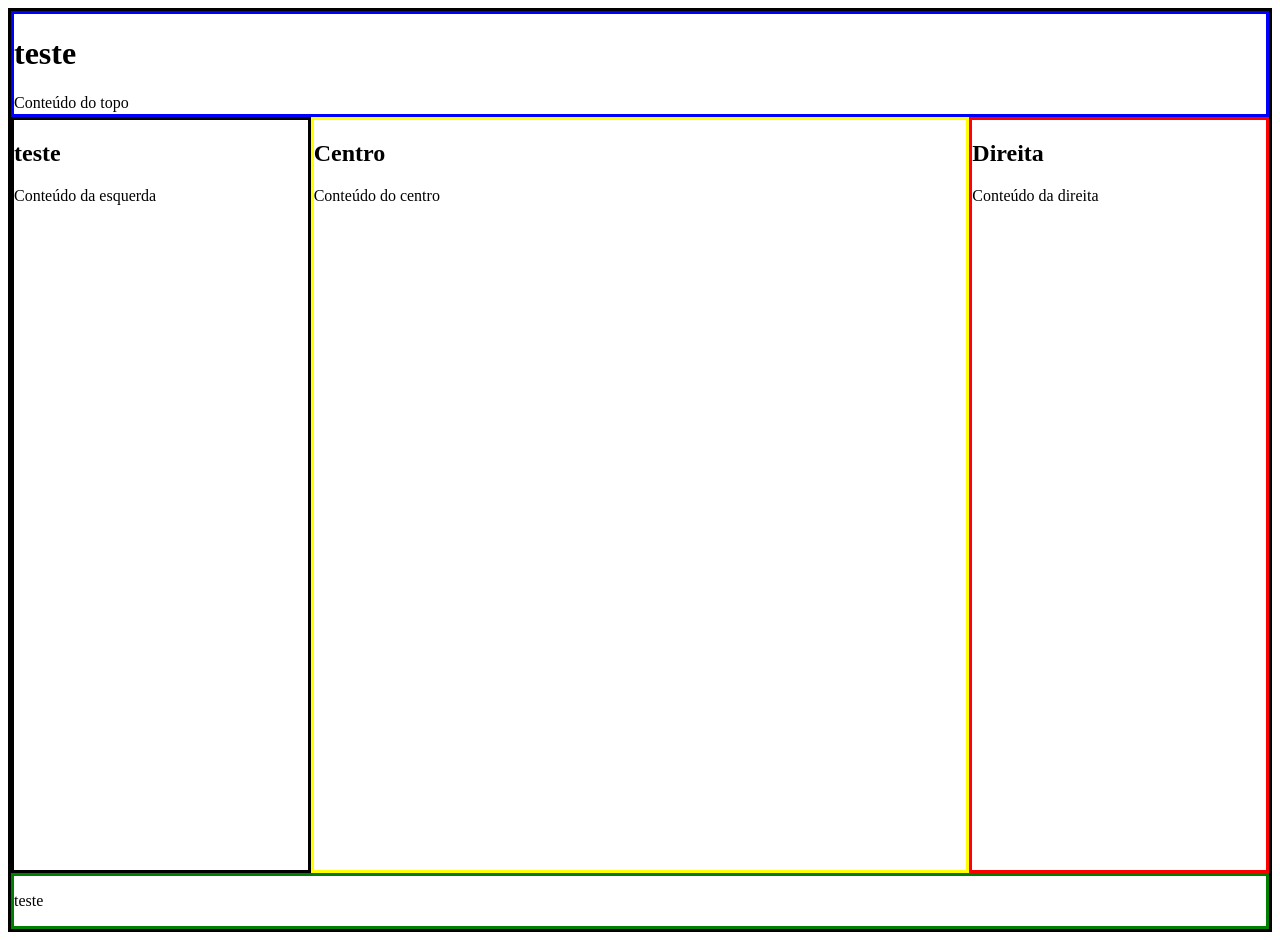
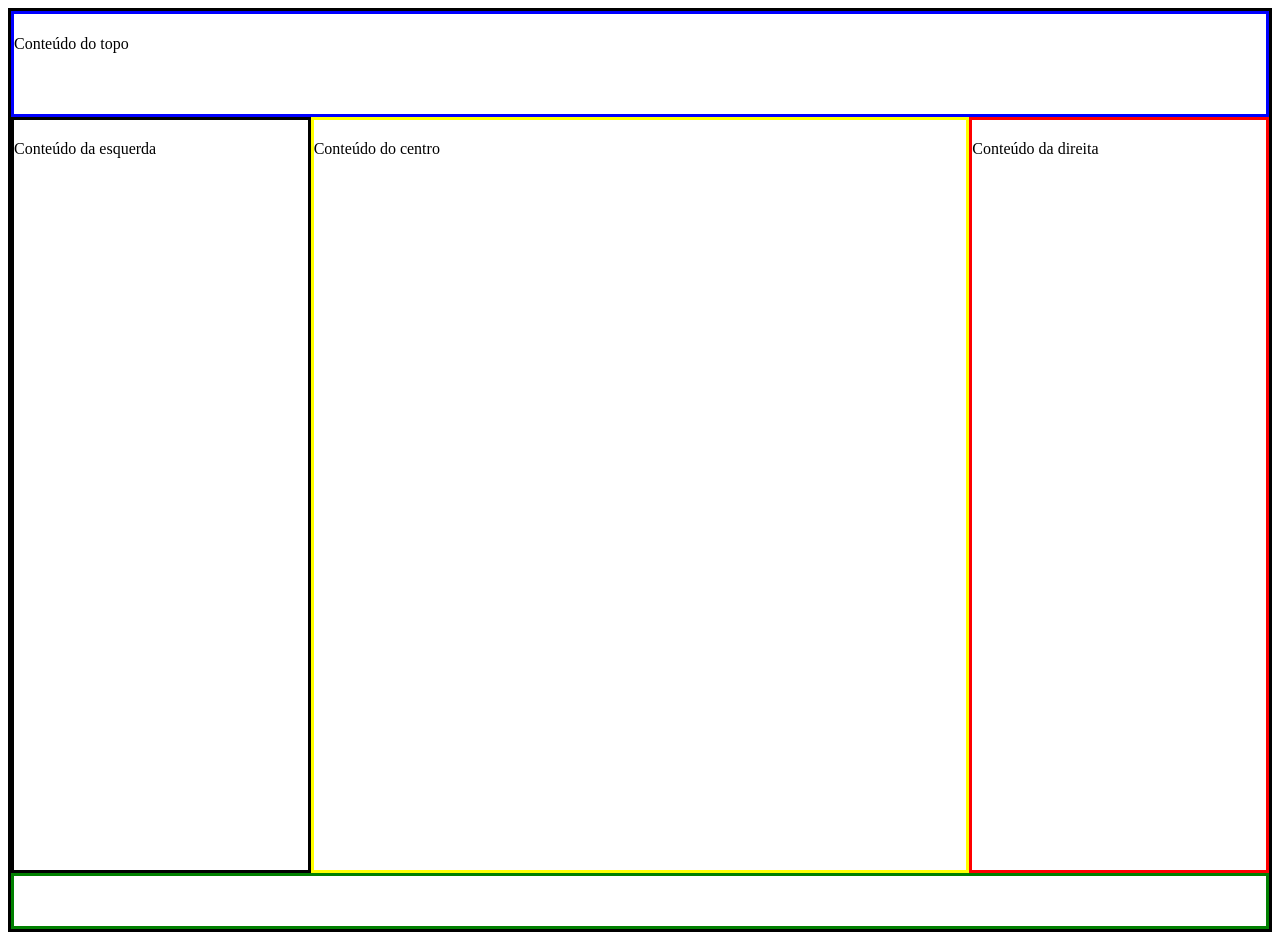
Before and after one commit to Juliaomizzollo/meu-projeto, a plain HTML site: page index.html in a window 1280 px wide. Drawn offline with Linux system fonts and the light colour scheme; files that its build step writes are made by us from their sources.

Commit message:
Update index.html

```diff
--- a/index.html
+++ b/index.html
@@ -9,27 +9,27 @@
     <body>
         <div id="corpo">
             <div id="topo">
-                <h1>teste</h1>
+                <h1></h1>
                 <p>Conteúdo do topo</p>
             </div>
 
             <div id="conteudo">
                 <div id="esquerda">
-                    <h2>teste</h2>
+                    <h2></h2>
                     <p>Conteúdo da esquerda</p>
                 </div>
                 <div id="centro">
-                    <h2>Centro</h2>
+                    <h2></h2>
                     <p>Conteúdo do centro</p>
                 </div>
                 <div id="direita">
-                    <h2>Direita</h2>
+                    <h2></h2>
                     <p>Conteúdo da direita</p>
                 </div>
             </div>
 
             <div id="rodape">
-                <p>teste</p>
+                <p></p>
             </div>
         </div>
     </body>
```
